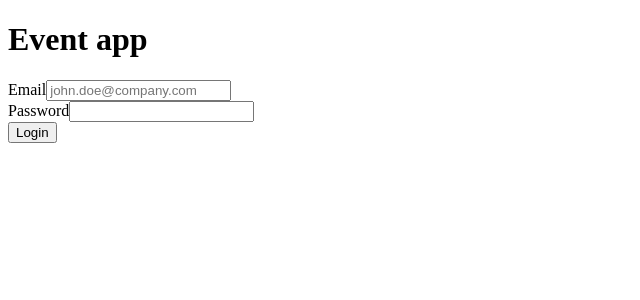
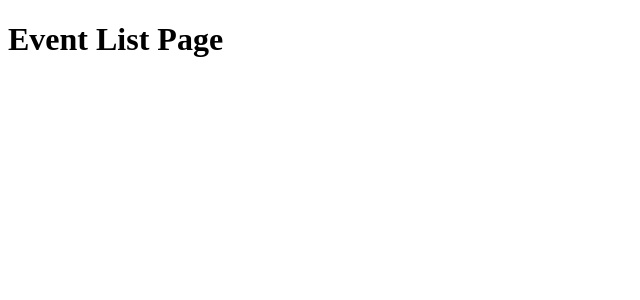
Before and after one commit to HannahO94/js-project, a React (Create React App) app: page /event-list in a window 1280 px wide. Shown: the top 300 px of the page, without its empty margins (0-640 px from the left). Built offline with nearby package versions, Linux system fonts and the light colour scheme.

Commit message:
Add routes for EventListPAge and LoginPage

```diff
--- a/src/App.js
+++ b/src/App.js
@@ -1,10 +1,21 @@
 import React from "react";
+import { Switch, Route } from "react-router-dom";
+
 import LoginPage from "./pages/LoginPage";
+import EventListPage from "./pages/EventListPage";
 
 function App() {
   return (
     <div>
-      <LoginPage />
+      <Switch>
+        <Route path="/event-list">
+          <EventListPage />
+        </Route>
+
+        <Route path="/">
+          <LoginPage />
+        </Route>
+      </Switch>
     </div>
   );
 }
```
